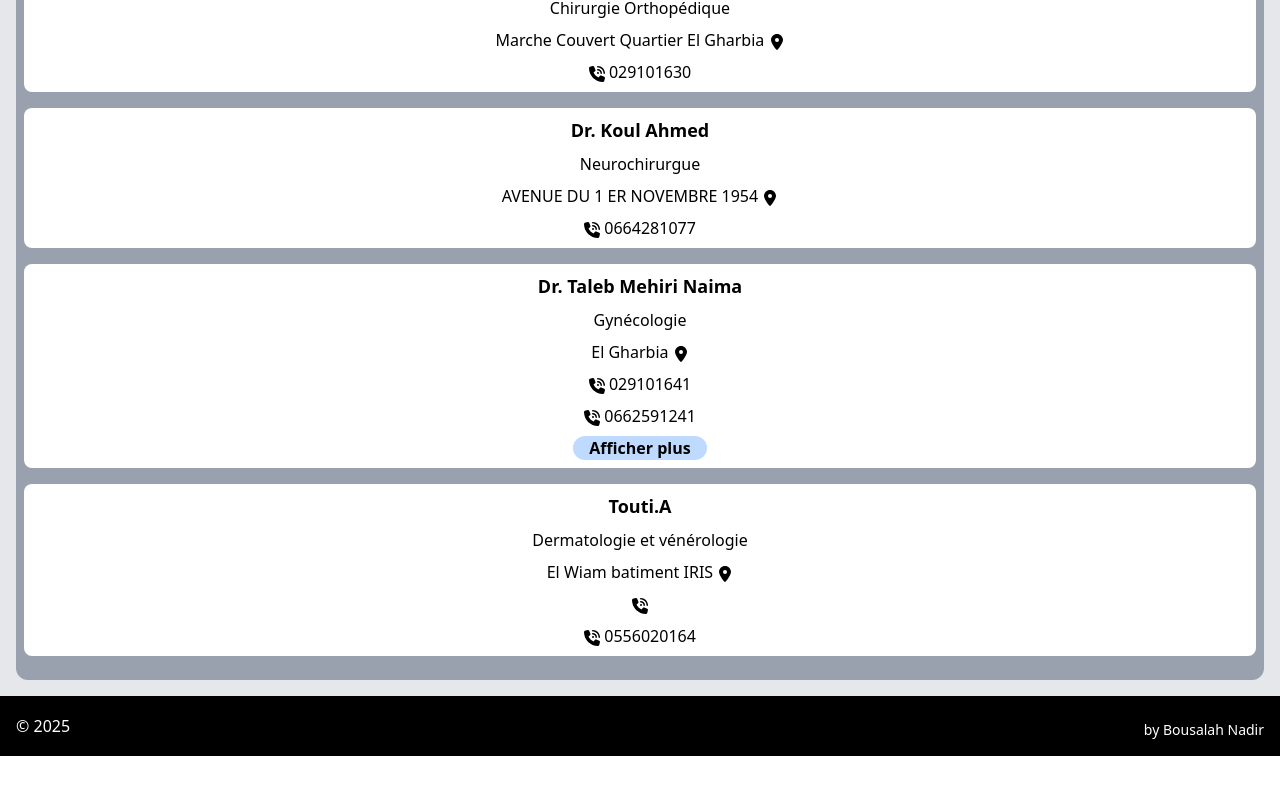
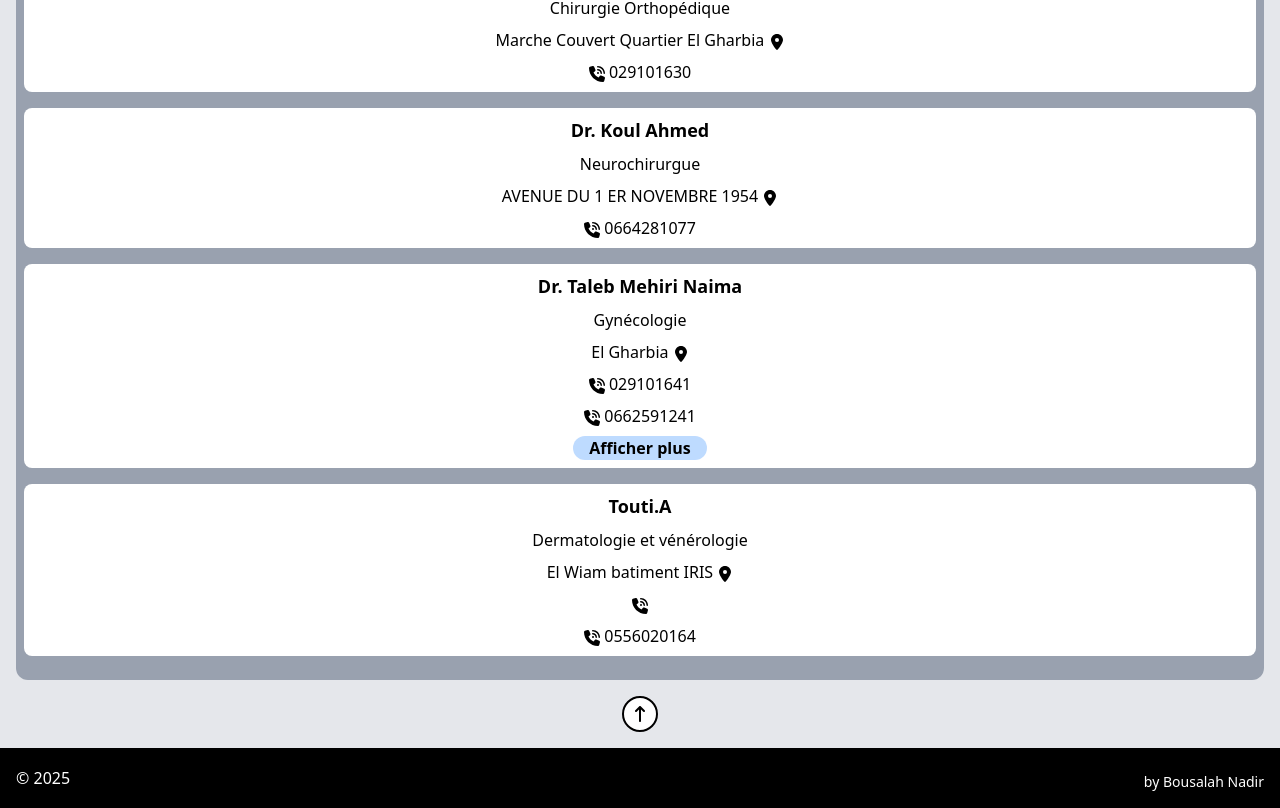
Before and after one commit to Medido1/Guide-M-dical-Laghouat, a React (Vite) app: page / in a window 1280 px wide. Shown: the part 5088-5896 px from the top of the page. Before the commit the page ends 5844 px from the top, so only its background shows below. Built offline with nearby package versions, Linux system fonts and the light colour scheme.

Commit message:
Add scroll to top logic

```diff
--- a/src/components/Main.jsx
+++ b/src/components/Main.jsx
@@ -4,6 +4,7 @@ import xRayIcon from "../assets/x-ray-test.png";
 import doctorIcon from "../assets/doctor.png";
 import {labs, doctors, imagingCenters} from "../../data";
 import { useEffect, useState } from "react";
+import { FaArrowUpLong } from "react-icons/fa6";
 
 function Main() {
   const [searchTerm, setSearchTerm] = useState("");
@@ -12,6 +13,16 @@ function Main() {
   const [imagingCentersData, setImagingCentersData] = useState(imagingCenters);
   const [searchSpeciality, setSearchSpeciality] = useState("");
   const [showJustDoctors, setShowJustDoctors] = useState(false);
+
+  /* scroll to top logic */
+  const [isVisible, setIsvisible] = useState(false);
+
+  function scrollToTop() {
+    window.scrollTo({
+      top: 0,
+      behavior: "smooth",
+    })
+  };
 
   useEffect(() => {
     if (searchTerm.trim() === ""){
@@ -107,6 +118,12 @@ function Main() {
         icon= {doctorIcon}
         data = {doctorsData}
       />
+      <button
+        onClick={scrollToTop}
+        className="block mx-auto border-black
+        border-2 rounded-full bg-white p-2 cursor-pointer">
+        <FaArrowUpLong />
+      </button>
     </main>
   )
 }
```
